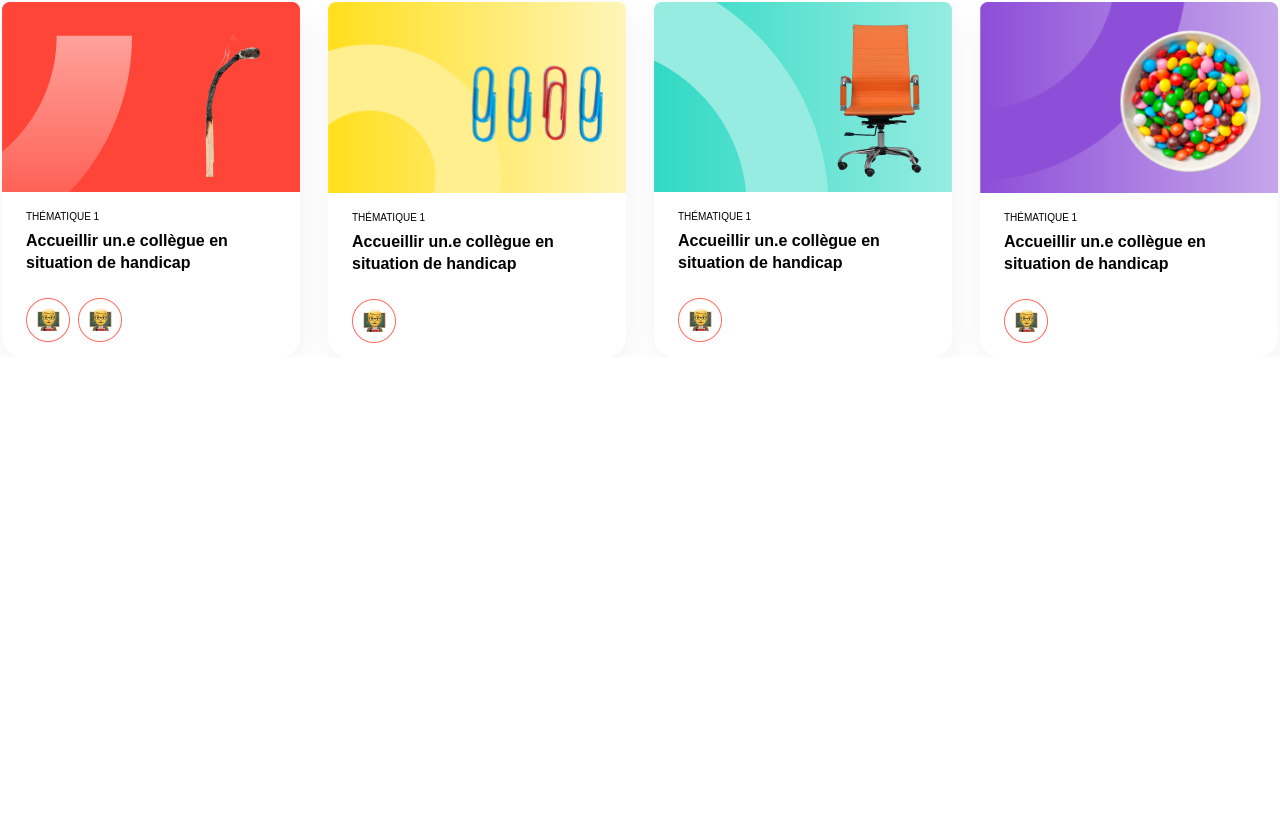
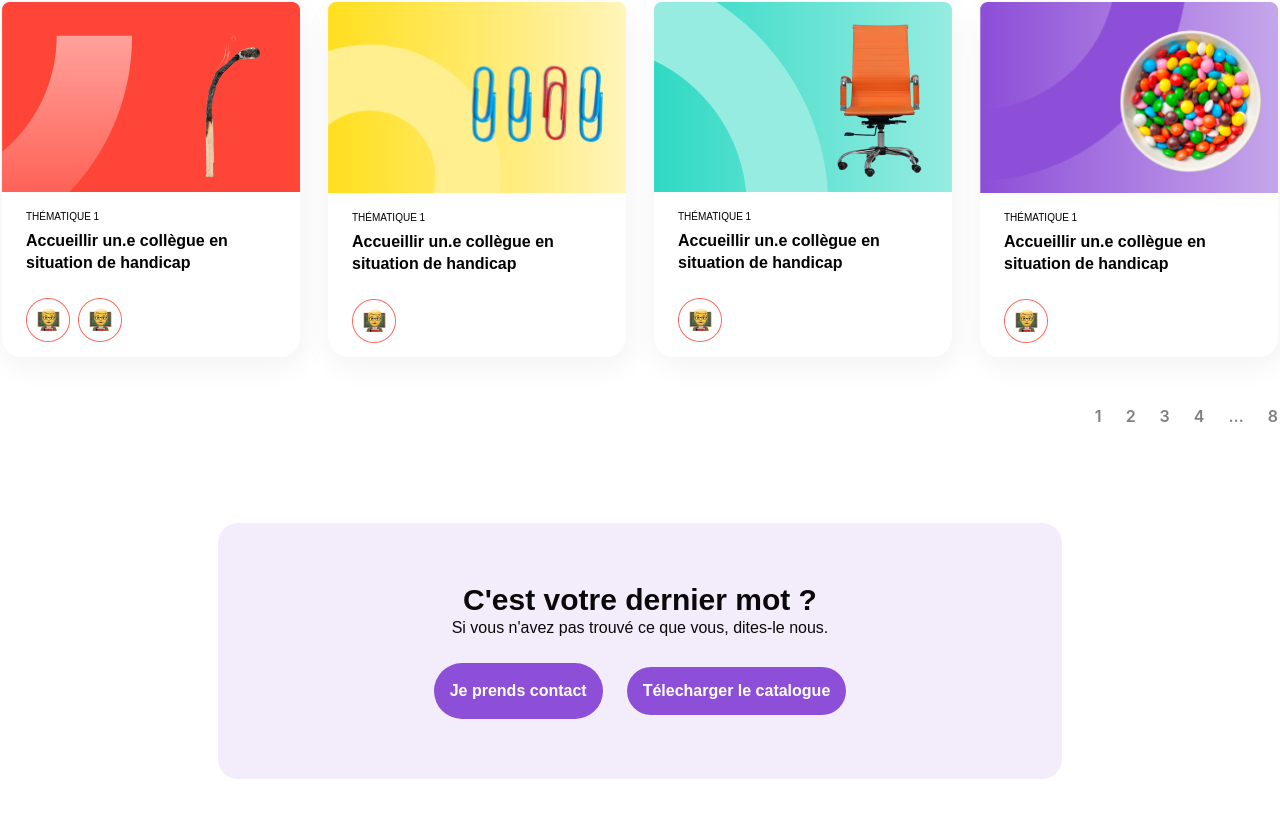
Before and after one commit to IIM-Coding-Digital-Innovation/framework-front-end-a2dw2-bekrarchouche_bucspun, a Vue app: page / in a window 1280 px wide. Shown: the part 1487-2304 px from the top of the page. Before the commit the page ends 1844 px from the top, so only its background shows below. Built offline with nearby package versions, Linux system fonts and the light colour scheme.

Commit message:
:art: improve structure

```diff
--- a/src/App.vue
+++ b/src/App.vue
@@ -3,6 +3,11 @@
 // Check out https://vuejs.org/api/sfc-script-setup.html#script-setup
 import HelloWorld from './components/HelloWorld.vue'
 import Card from "./components/Card.vue";
+import Button1 from "./components/Button1.vue";
+import Button2 from "./components/Button2.vue";
+import Cta from "./components/Cta.vue";
+import Pagination from "./components/Pagination.vue";
+
 
 </script>
 
@@ -86,10 +91,32 @@ import Card from "./components/Card.vue";
         <Card class="w-wCard h-hCard" img="img/intersect16.png" title="thématique 1"
               subTitle="Accueillir un.e collègue en situation de handicap" emoji="img/emoji.png" val="+" />
       </div>
+      <Pagination class="flex justify-end mt-5"/>
     </div>
   </div>
+
   <!--  CARD-ROW 4  -->
 
+
+
+  <!--  BOTTOM WINDOW  -->
+
+  <div class="flex justify-center mb-16  mt-24 ">
+    <div class="flex bg-lpurple-0 justify-center text-center flex-col w-wBoxCta h-hBoxCta rounded-r-radiusCard rounded-l-radiusCard">
+
+      <Cta text="C'est votre dernier mot ?" text2="Si vous n'avez pas trouvé ce que vous, dites-le nous." />
+
+      <div class="mt-6">
+        <Button1 class="mr-6" text="Je prends contact"/>
+        <Button2 text="Télecharger le catalogue" />
+      </div>
+
+    </div>
+
+  </div>
+
+
+  <!--  BOTTOM WINDOW   -->
 
   <!--  MAIN  -->
 
```
